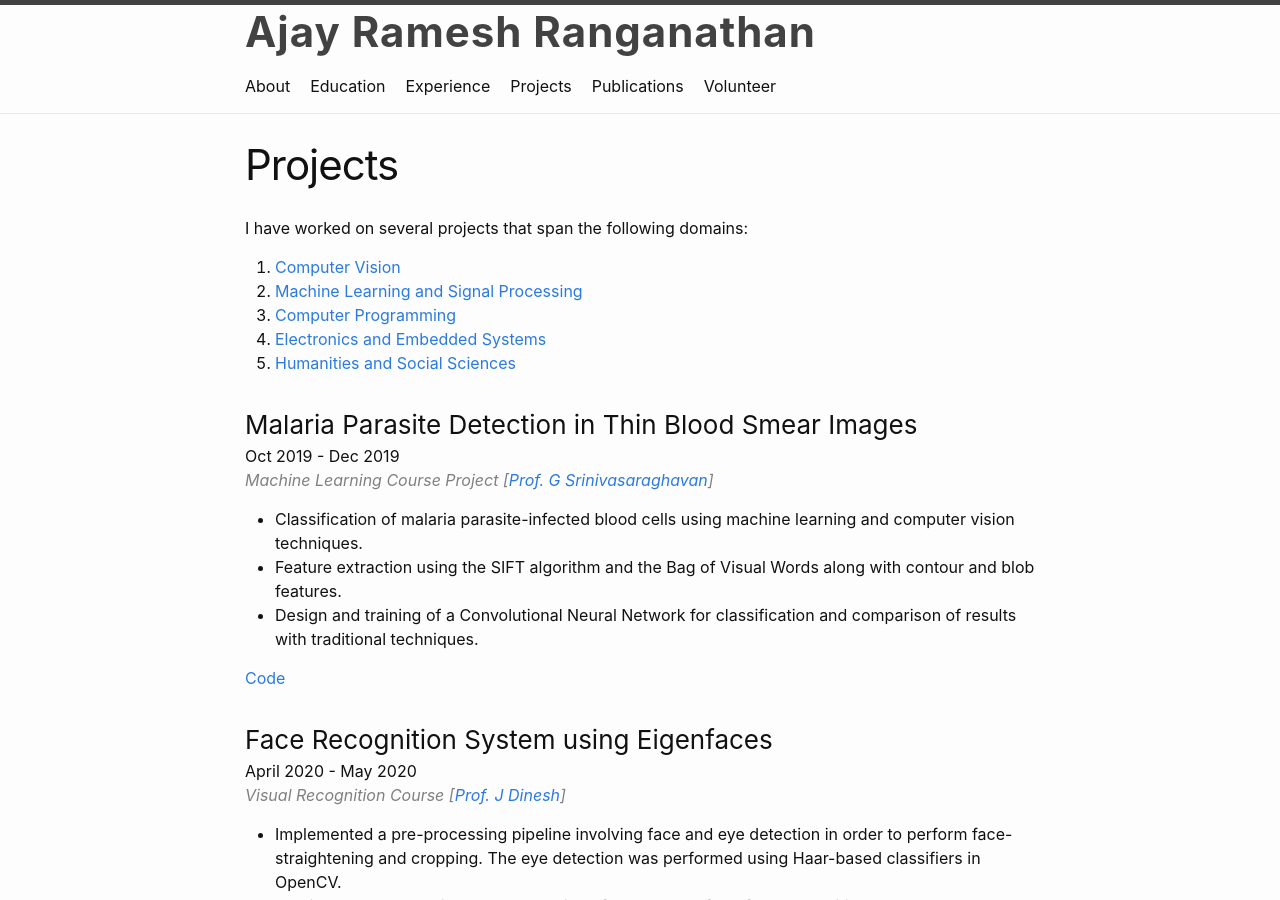
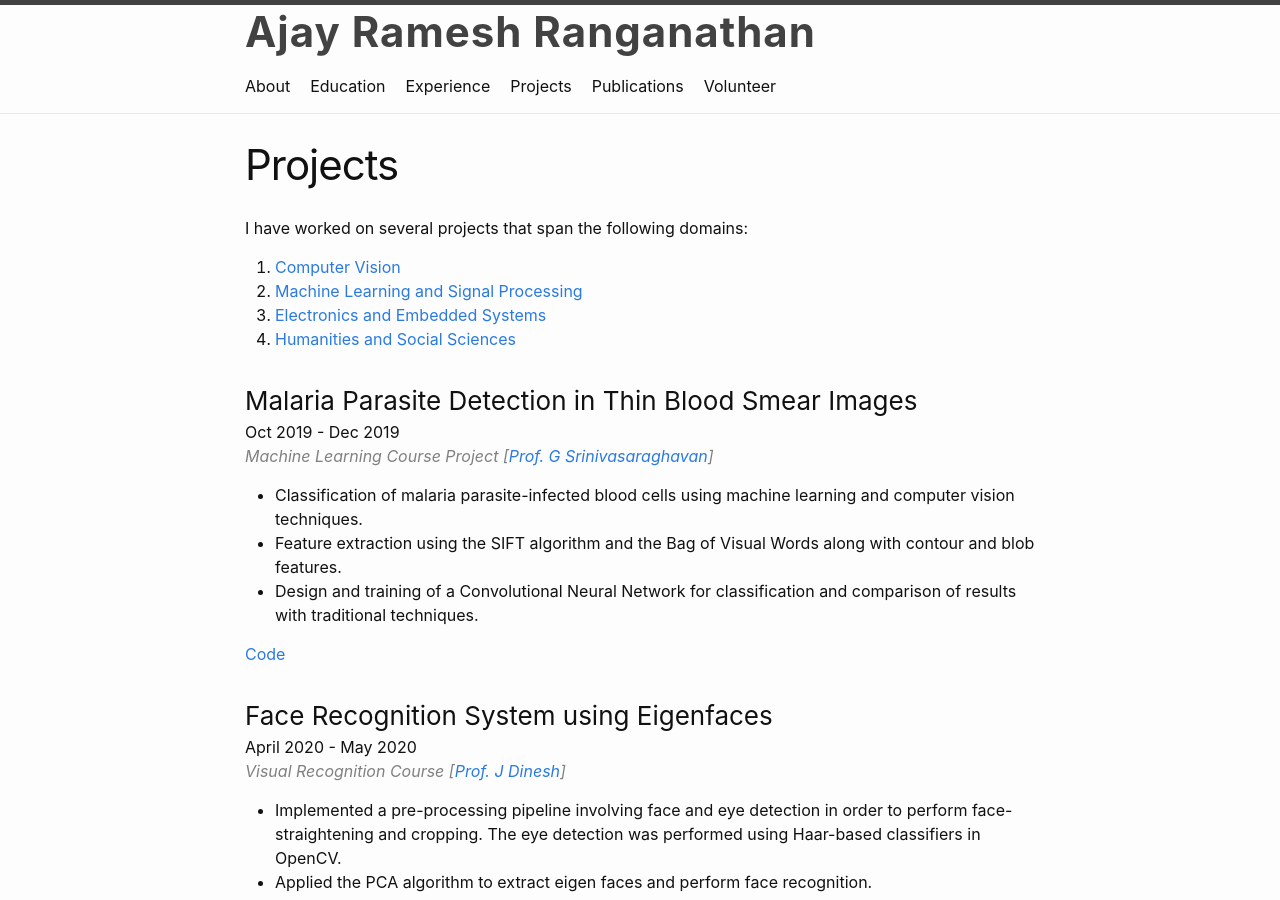
Before and after one commit to AJ-RR/AJ-RR.github.io, a Jekyll site: the page built from zprojects.md, in a window 1280 px wide and 900 px high. Built offline with Jekyll 4.4.1, drawn with Linux system fonts in a browser that asks for light colours.

Commit message:
Update zprojects.md

```diff
--- a/zprojects.md
+++ b/zprojects.md
@@ -5,10 +5,9 @@ permalink: /projects/
 ---
 
 I have worked on several projects that span the following domains:
-1. <a href="#Microsurgical Tool Detection and Characterization in Intra-operative Neurosurgical Videos">Computer Vision</a>
+1. <a href="#Malaria Parasite Detection in Thin Blood Smear Images">Computer Vision</a>
 2. <a href="#Speech Dialect Classification">Machine Learning and Signal Processing</a>
-4. <a href = "#Modeling Influencer Marketing Campaigns In Social Networks">Computer Programming</a>
-3. <a href="#Tactile Educational Kit for Students with Visual Impairment">Electronics and Embedded Systems</a>
+3. <a href="#Cognitive Radar - A Literature Review">Electronics and Embedded Systems</a>
 4. <a href="#Motor Control Brain Implants - Design Considerations">Humanities and Social Sciences</a>
 
 {% for project in site.projects %}
```
